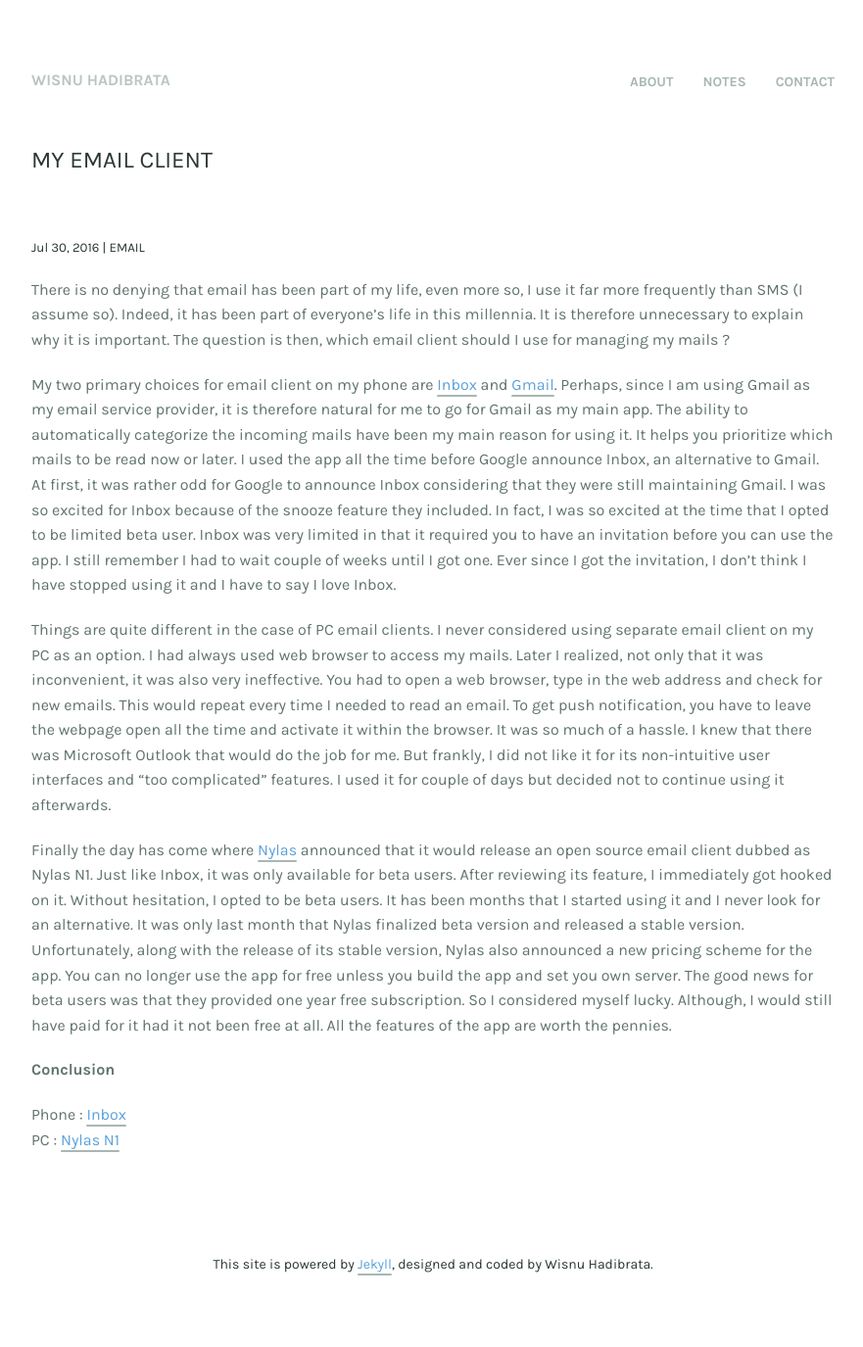
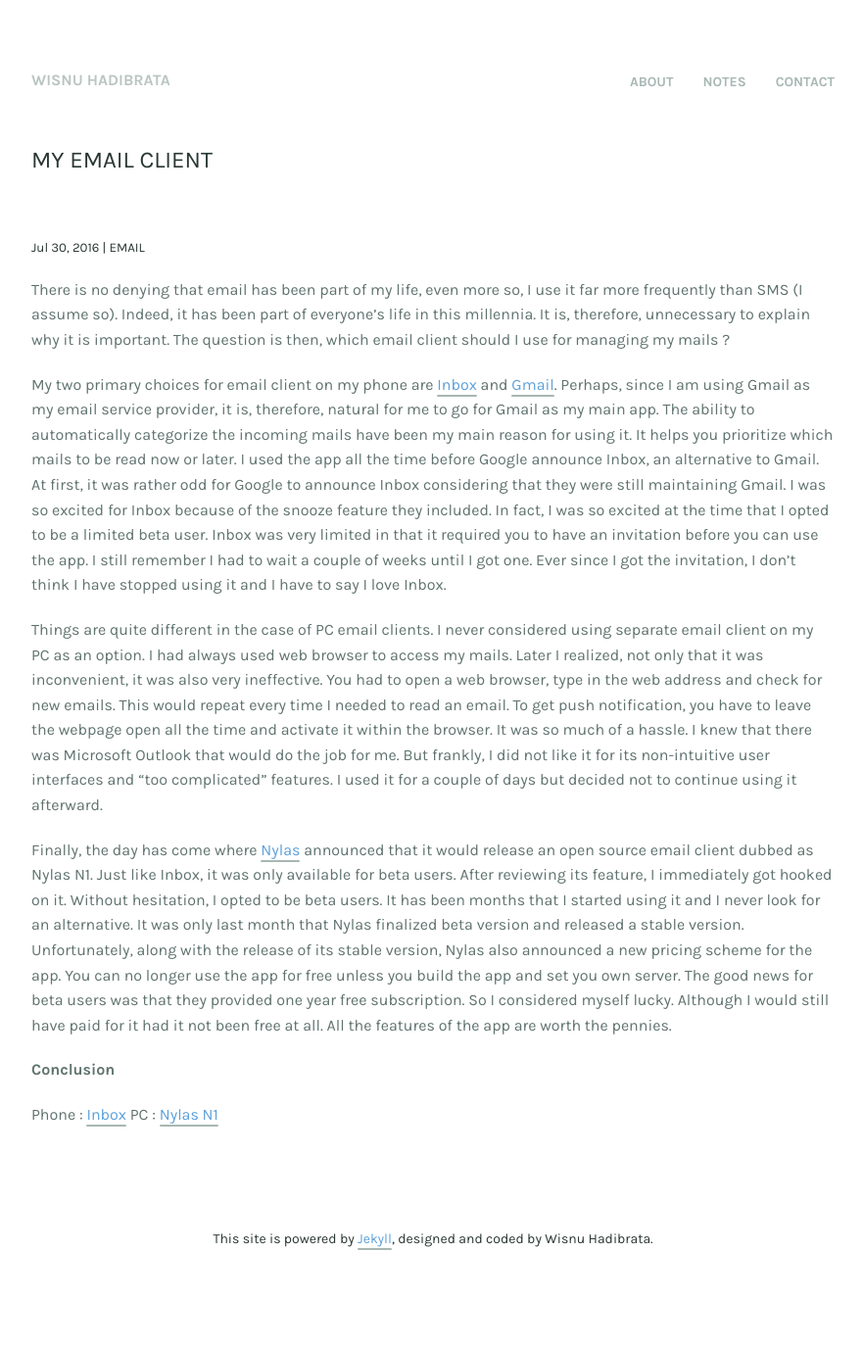
Before and after one commit to whadibrata/whadibrata.github.io, a Jekyll site: the page built from _posts/2016-07-30-my-email-client.md, in a window 1280 px wide. Shown: the whole page at 98% size, without its empty margins (198-1079 px from the left). Built offline with Jekyll 4.4.1, drawn with Linux system fonts in a browser that asks for light colours; after the commit the page ends 1350 px from its top, so only the background shows below that.

Commit message:
minor fix

```diff
--- a/_posts/2016-07-30-my-email-client.md
+++ b/_posts/2016-07-30-my-email-client.md
@@ -6,13 +6,13 @@
 tags: email
 ---
 
-There is no denying that email has been part of my life, even more so, I use it far more frequently than SMS (I assume so). Indeed, it has been part of everyone's life in this millennia. It is therefore unnecessary to explain why it is important. The question is then, which email client should I use for managing my mails ?
+There is no denying that email has been part of my life, even more so, I use it far more frequently than SMS (I assume so). Indeed, it has been part of everyone's life in this millennia. It is, therefore, unnecessary to explain why it is important. The question is then, which email client should I use for managing my mails ?
 
-My two primary choices for email client on my phone are [Inbox][c4336ad8]  and [Gmail][b9b3ebc9]. Perhaps, since I am using Gmail as my email service provider, it is therefore natural for me to go for Gmail as my main app. The ability to automatically categorize the incoming mails have been my main reason for using it. It helps you prioritize which mails to be read now or later. I used the app all the time before Google announce Inbox, an alternative to Gmail. At first, it was rather odd for Google to announce Inbox considering that they were still maintaining Gmail. I was so excited for Inbox because of the snooze feature they included. In fact, I was so excited at the time that I opted to be limited beta user. Inbox was very limited in that it required you to have an invitation before you can use the app. I still remember I had to wait couple of weeks until I got one. Ever since I got the invitation, I don't think I have stopped using it and I have to say I love Inbox.
+My two primary choices for email client on my phone are [Inbox][c4336ad8]  and [Gmail][b9b3ebc9]. Perhaps, since I am using Gmail as my email service provider, it is, therefore, natural for me to go for Gmail as my main app. The ability to automatically categorize the incoming mails have been my main reason for using it. It helps you prioritize which mails to be read now or later. I used the app all the time before Google announce Inbox, an alternative to Gmail. At first, it was rather odd for Google to announce Inbox considering that they were still maintaining Gmail. I was so excited for Inbox because of the snooze feature they included. In fact, I was so excited at the time that I opted to be a limited beta user. Inbox was very limited in that it required you to have an invitation before you can use the app. I still remember I had to wait a couple of weeks until I got one. Ever since I got the invitation, I don't think I have stopped using it and I have to say I love Inbox.
 
-Things are quite different in the case of PC email clients. I never considered using separate email client on my PC as an option. I had always used web browser to access my mails. Later I realized, not only that it was inconvenient, it was also very ineffective. You had to open a web browser, type in the web address and check for new emails. This would repeat every time I needed to read an email. To get push notification, you have to leave the webpage open all the time and activate it within the browser. It was so much of a hassle. I knew that there was Microsoft Outlook that would do the job for me. But frankly, I did not like it for its non-intuitive user interfaces and "too complicated" features. I used it for couple of days but decided not to continue using it afterwards.
+Things are quite different in the case of PC email clients. I never considered using separate email client on my PC as an option. I had always used web browser to access my mails. Later I realized, not only that it was inconvenient, it was also very ineffective. You had to open a web browser, type in the web address and check for new emails. This would repeat every time I needed to read an email. To get push notification, you have to leave the webpage open all the time and activate it within the browser. It was so much of a hassle. I knew that there was Microsoft Outlook that would do the job for me. But frankly, I did not like it for its non-intuitive user interfaces and "too complicated" features. I used it for a couple of days but decided not to continue using it afterward.
 
-Finally the day has come where [Nylas][90d9bcad] announced that it would release an open source email client dubbed as Nylas N1. Just like Inbox, it was only available for beta users. After reviewing its feature, I immediately got hooked on it. Without hesitation, I opted to be beta users. It has been months that I started using it and I never look for an alternative. It was only last month that Nylas finalized beta version and released a stable version. Unfortunately, along with the release of its stable version, Nylas also announced a new pricing scheme for the app. You can no longer use the app for free unless you build the app and set you own server. The good news for beta users was that they provided one year free subscription. So I considered myself lucky. Although, I would still have paid for it had it not been free at all. All the features of the app are worth the pennies.
+Finally, the day has come where [Nylas][90d9bcad] announced that it would release an open source email client dubbed as Nylas N1. Just like Inbox, it was only available for beta users. After reviewing its feature, I immediately got hooked on it. Without hesitation, I opted to be beta users. It has been months that I started using it and I never look for an alternative. It was only last month that Nylas finalized beta version and released a stable version. Unfortunately, along with the release of its stable version, Nylas also announced a new pricing scheme for the app. You can no longer use the app for free unless you build the app and set you own server. The good news for beta users was that they provided one year free subscription. So I considered myself lucky. Although I would still have paid for it had it not been free at all. All the features of the app are worth the pennies.
 
 **Conclusion**
 
--- a/about.html
+++ b/about.html
@@ -7,7 +7,7 @@
 
 <section class="animate_up">
   <h3 class="section-title">about</h3>
-  <p>I am an <a href="https://en.wikipedia.org/wiki/Indonesia" class="inline-anchor">Indonesian</a> research assistant in Advanced Photonics and Photovoltaics <a href="https://app.mnt.metu.edu.tr" class="inline-anchor">(APP)</a> group at The Center of Solar Energy Research and Applications <a href="https://gunam.metu.edu.tr" class="inline-anchor">(GUNAM)</a> at Middle East Technical University <a href="https://metu.edu.tr" class="inline-anchor">(METU)</a>. I am now working towards my master of science degree in Micro and Nanotechnology program under supervision of <a href="https://app.mnt.metu.edu.tr/selcuk-yerci" class="inline-anchor">Asst. Prof. Selcuk Yerci</a>. I graduated from Physics department of METU in 2014 with high honour degree. My main research evolves around the fabrication of thin crystalline silicon solar cells with advanced light trapping. My side projects include thin silicon peeling with stressor layer and liquid epitaxy of germanium on insulator.</p>
+  <p>I am an <a href="https://en.wikipedia.org/wiki/Indonesia" class="inline-anchor">Indonesian</a> research assistant in Advanced Photonics and Photovoltaics <a href="https://app.mnt.metu.edu.tr" class="inline-anchor">(APP)</a> group at The Center fo Solar Energy Research and Applications <a href="https://gunam.metu.edu.tr" class="inline-anchor">(GUNAM)</a> at Middle East Technical University <a href="https://metu.edu.tr" class="inline-anchor">(METU)</a>. I am now working towards my master of science degree in Micro and Nanotechnology program under the supervision of <a href="https://app.mnt.metu.edu.tr/selcuk-yerci" class="inline-anchor">Asst. Prof. Selcuk Yerci</a>. I graduated from Physics department of METU in 2014 with high honour degree. My main research evolves around the fabrication of thin crystalline silicon solar cells with advanced light trapping. My side projects include thin silicon peeling with stressor layer and liquid epitaxy of germanium on insulator.</p>
   <p>When I am not doing research, I enjoy tweaking my Android phone. I often lurk around in <a href="https://forums.xda-developers.com" class="inline-anchor">XDA-Developers</a> forum where you can get almost everything related to Android tweaking and development. I recently took up a hobby of web development, both designing and coding. This site is an example of my hobby that has turned into something that I can be proud of. On this site, I plan to add contents that I found useful for myself and might be worth sharing with others. Most will be tips and tricks I gather to solve computer related problems and hopefully some that are related to my own research (this part is a little bit tricky). </p>
 </section>
 
```
Also changed, not shown: 1 other file.
